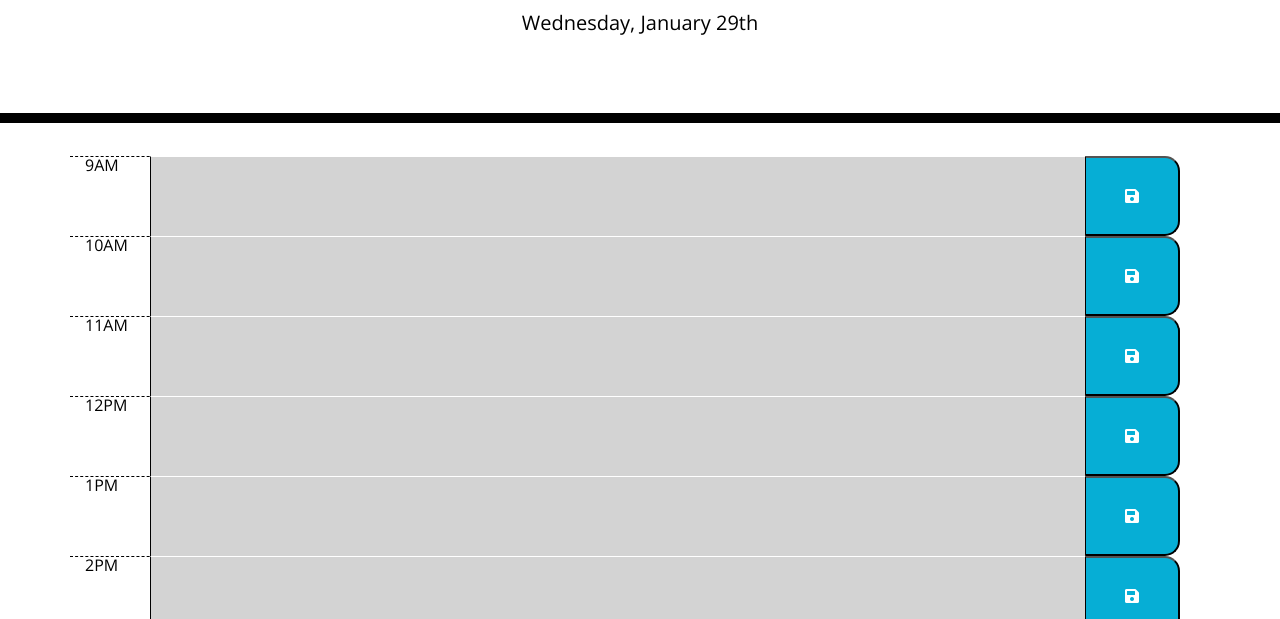
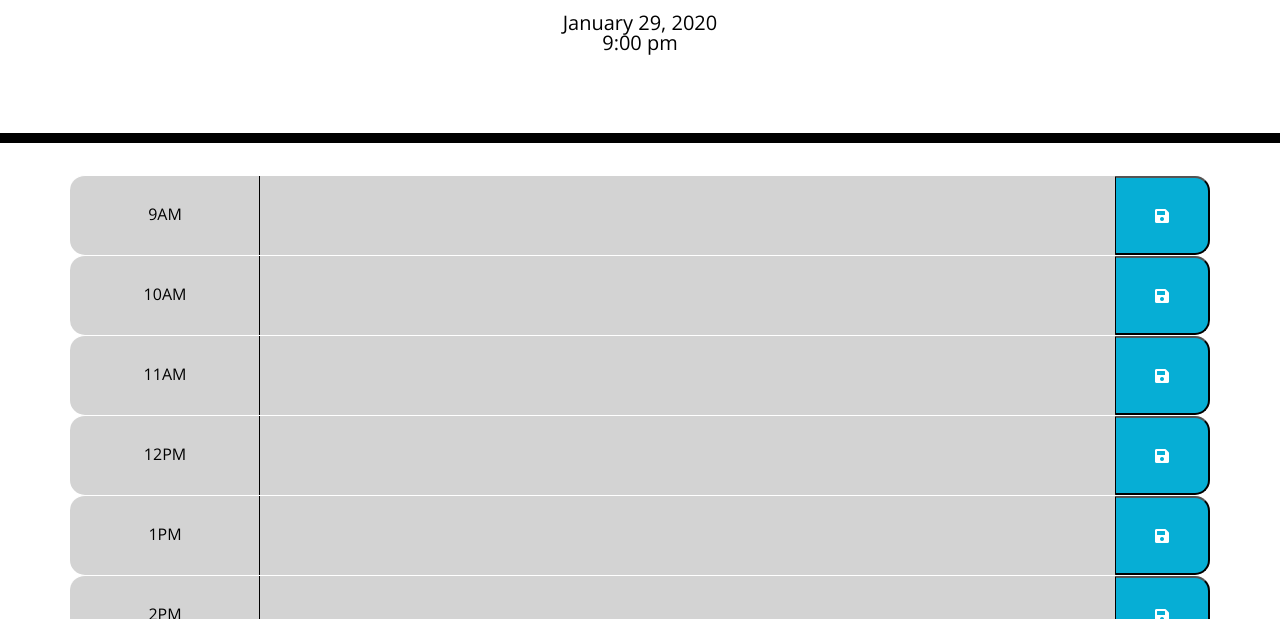
Before and after one commit to lokisixonenine/Work_day_scheduler, a plain HTML site: page index.html in a window 1280 px wide. Shown: the part 181-800 px from the top of the page. Drawn offline with nearby package versions, Linux system fonts and the light colour scheme.

Commit message:
made minor tweaks to js and css

```diff
--- a/assets/css/css.css
+++ b/assets/css/css.css
@@ -36,11 +36,19 @@ textarea{
   border-top: 1px solid white;;
 }
 
-.hour {
+/*.hour {
   background-color: #ffffff;
   color: #000000;
   border-top: 1px dashed #000000;
+} */
+.hour {
+
+  color: chrome;
+  border-top: 1px black;
+  padding: 10px;
+  padding-top: 30px;
 }
+
 
 .past {
   background-color: #d3d3d3;
@@ -57,7 +65,7 @@ textarea{
   color: #000;
 }
 
-.saveBtn {
+.saveButton {
   border-left: 1px solid black;
   border-top-right-radius: 15px;
   border-bottom-right-radius: 15px;
@@ -65,7 +73,7 @@ textarea{
   color: white;
 }
 
-.saveBtn i:hover {
+.saveButton i:hover {
   font-size: 20px;
   transition: all .3s ease-in-out;
 }
--- /dev/null
+++ b/assets/js/scratch.js
@@ -0,0 +1,68 @@
+$(document).ready(function () {
+
+    var todaysDate = moment().format('MMMM D, YYYY<br>h:mm a');
+    var todaysTime = moment().format("HH");
+
+    var timeArray = [9, 10, 11, 12, 13, 14, 15, 16, 17, 18, 19];
+    var workDay = [9, 10, 11, 12, 1, 2, 3, 4, 5, 6, 7];
+    var numericalS = ["nine", "ten", "eleven", "twelve", "one", "two", "three", "four", "five", "six", "seven"];
+
+    $("#currentDay").append(todaysDate);
+
+    for (var i = 0; i < workDay.length; i++) {
+        var nextRow = $("<row>");
+        $(".container").append(nextRow);
+        var column1 = $("<col>");
+        var column2 = $("<col>");
+        nextRow.append(column1, column2);
+        column1.attr("class", "col-2 hour");
+        column2.attr("class", "col-9 input");
+        column2.attr("id", numericalS[i]);
+        column2.html("<textarea rows='3'style='width: 100%; margin-left:-2rem; height: 100%'></textarea>");
+        nextRow.addClass("time-block row");
+        nextRow.attr("id", timeArray[i]);
+        var newBtn = $("<button>");
+        newBtn.attr("id", workDay[i]);
+        newBtn.attr("class", "saveButton fas fa-save col-1");
+        nextRow.append(newBtn);
+        if (workDay[i] === 12) {
+            column1.text(workDay[i] + "PM");
+        } else if (workDay[i] > 8) {
+            column1.text(workDay[i] + "AM");
+        } else { column1.text(workDay[i] + "PM") };
+    }
+
+    $("row").each(function () {
+        var getID = parseInt($(this).attr("id"));
+        console.log("id= " + getID);
+
+        if (parseInt(todaysTime) < 9 || parseInt(todaysTime) > 19) {
+            $(this).addClass("past");
+        } if (getID < parseInt(todaysTime)) {
+            $(this).addClass("past");
+        } if (getID > parseInt(todaysTime)) {
+            $(this).addClass("future");
+        } if (getID === parseInt(todaysTime)) {
+            $(this).addClass("present");
+
+        }
+
+    })
+
+    var saveButton = $(".saveButton");
+    saveButton.on("click", function (event) {
+        event.preventDefault();
+        console.log($(this).attr("id"));
+        console.log($(this).siblings(".input").children("textarea"));
+        console.log($(this).siblings(".input").children("textarea").val());
+
+        var hour = $(this).attr("id");
+        var note = $(this).siblings(".input").children("textarea").val();
+
+        localStorage.setItem(hour, note);
+    })
+
+    for (let i=0; i < workDay.length; i++) {
+    $("#"+numericalS[i]).children("textarea").text(localStorage.getItem(workDay[i]));
+    }
+})
--- a/index.html
+++ b/index.html
@@ -20,14 +20,13 @@
         <p id="currentDay" class="lead"></p>
     </header>
     <div class="container">
-        <div class="past"></div>
-        <div class="future"></div>
+
         <!--add timeblocks here -->
     </div>
 
     <script src="https://code.jquery.com/jquery-3.4.1.min.js"></script>
     <script src="https://cdnjs.cloudflare.com/ajax/libs/moment.js/2.24.0/moment.min.js"></script>
-    <script src="assets/js/js.js"></script>
+    <script src="assets/js/scratch.js"></script>
 </body>
 
 </html>
```
Also changed, not shown: scratch.html (added), scratchcss.css (added).
